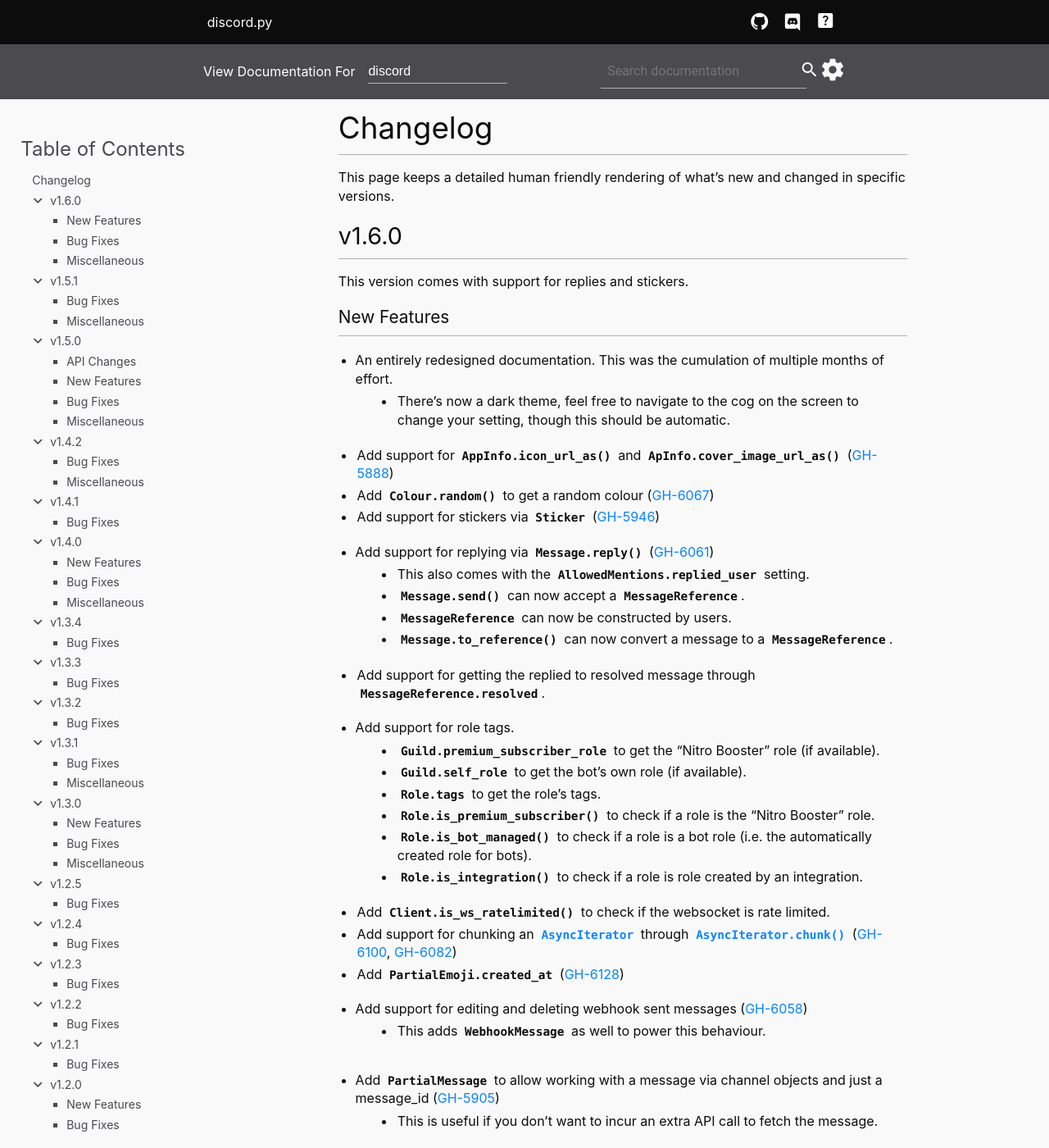
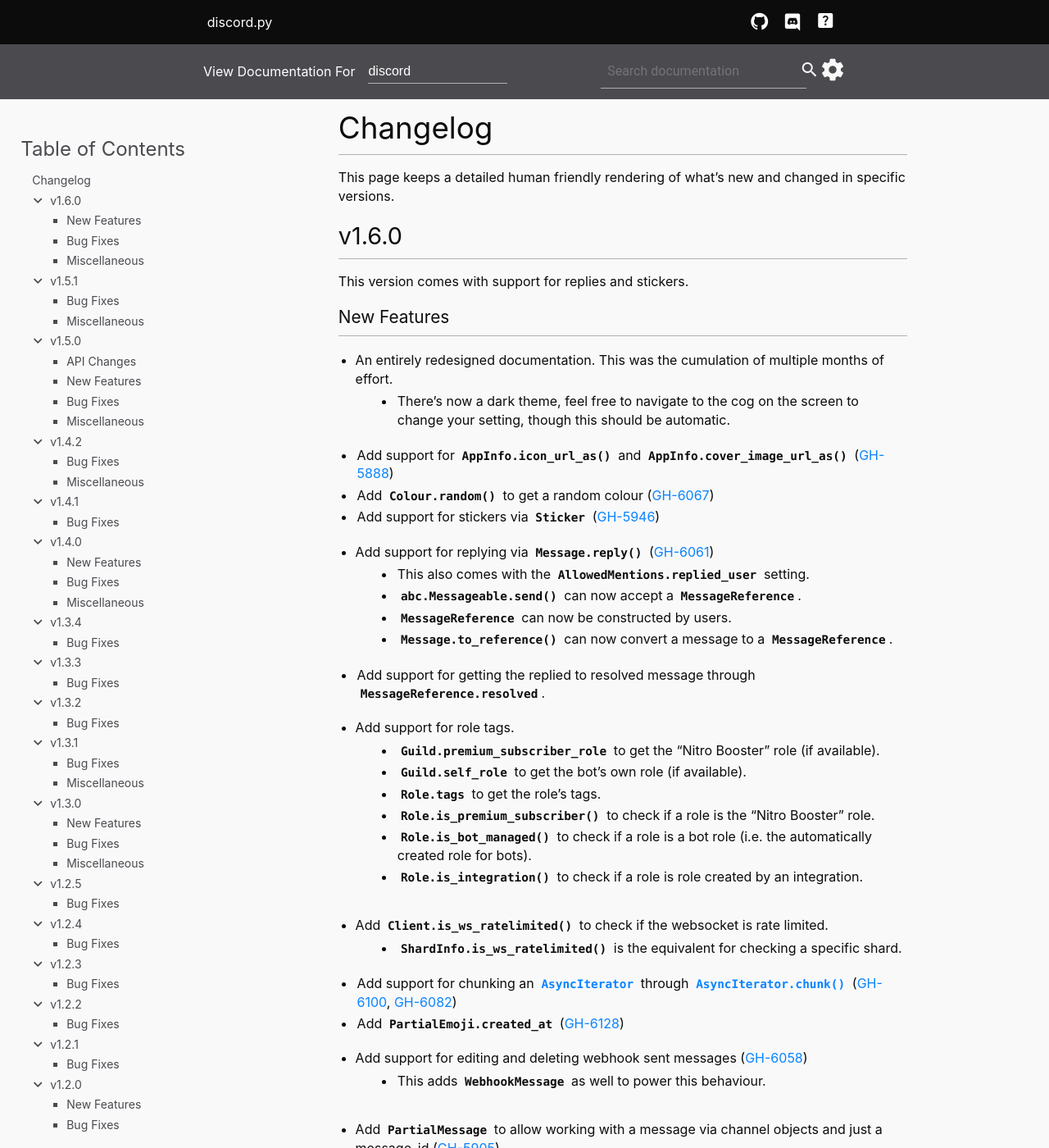
Before and after one commit to Rapptz/discord.py, a Sphinx documentation site: the page built from docs/whats_new.rst, in a window 1280 px wide and 1400 px high. Shown: the whole window at 82% size. Built offline with Sphinx 7.4.7, drawn with Linux system fonts in a browser that asks for light colours.

Commit message:
Changelog fixes

```diff
--- a/docs/whats_new.rst
+++ b/docs/whats_new.rst
@@ -23,12 +23,12 @@
 
 - An entirely redesigned documentation. This was the cumulation of multiple months of effort.
     - There's now a dark theme, feel free to navigate to the cog on the screen to change your setting, though this should be automatic.
-- Add support for :meth:`AppInfo.icon_url_as` and :meth:`ApInfo.cover_image_url_as` (:issue:`5888`)
+- Add support for :meth:`AppInfo.icon_url_as` and :meth:`AppInfo.cover_image_url_as` (:issue:`5888`)
 - Add :meth:`Colour.random` to get a random colour (:issue:`6067`)
 - Add support for stickers via :class:`Sticker` (:issue:`5946`)
 - Add support for replying via :meth:`Message.reply` (:issue:`6061`)
     - This also comes with the :attr:`AllowedMentions.replied_user` setting.
-    - :meth:`Message.send` can now accept a :class:`MessageReference`.
+    - :meth:`abc.Messageable.send` can now accept a :class:`MessageReference`.
     - :class:`MessageReference` can now be constructed by users.
     - :meth:`Message.to_reference` can now convert a message to a :class:`MessageReference`.
 - Add support for getting the replied to resolved message through :attr:`MessageReference.resolved`.
@@ -40,6 +40,7 @@
     - :meth:`Role.is_bot_managed` to check if a role is a bot role (i.e. the automatically created role for bots).
     - :meth:`Role.is_integration` to check if a role is role created by an integration.
 - Add :meth:`Client.is_ws_ratelimited` to check if the websocket is rate limited.
+    - :meth:`ShardInfo.is_ws_ratelimited` is the equivalent for checking a specific shard.
 - Add support for chunking an :class:`AsyncIterator` through :meth:`AsyncIterator.chunk` (:issue:`6100`, :issue:`6082`)
 - Add :attr:`PartialEmoji.created_at` (:issue:`6128`)
 - Add support for editing and deleting webhook sent messages (:issue:`6058`)
```
